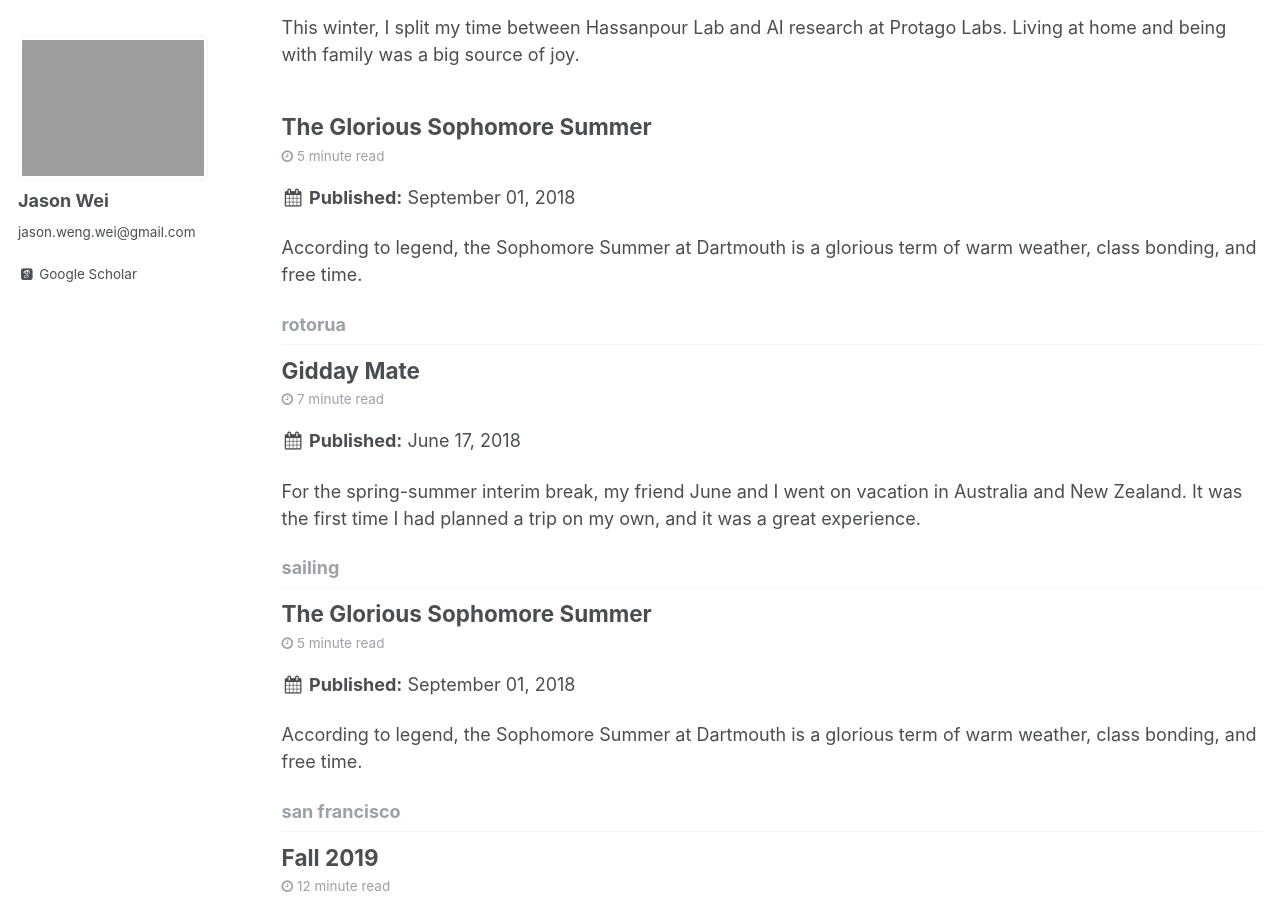
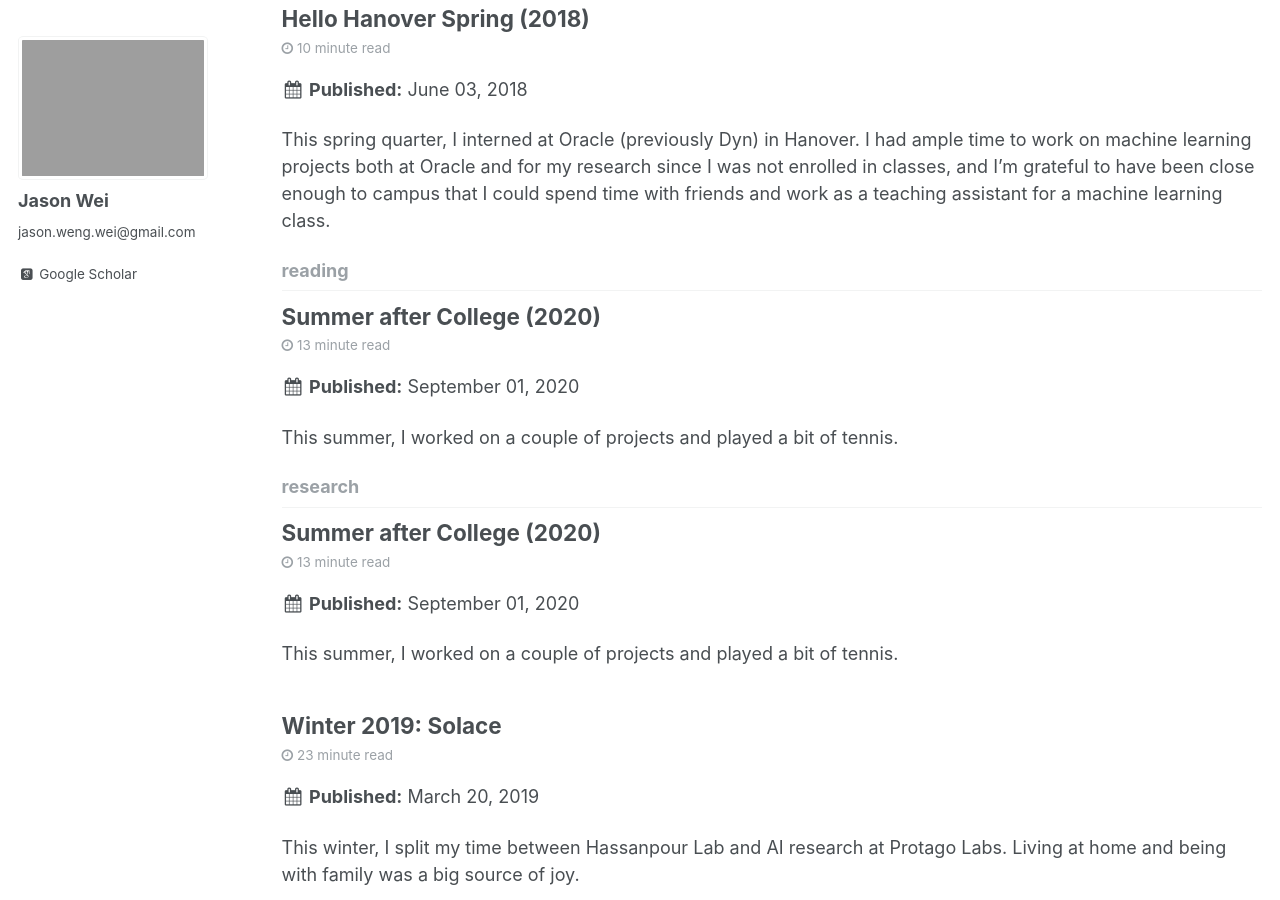
Before and after one commit to jasonwei20/jasonwei20.github.io, a Jekyll site: the page built from _pages/tag-archive.html, in a window 1280 px wide and 900 px high, scrolled down 16540 px. Built offline with Jekyll 4.4.1, drawn with Linux system fonts in a browser that asks for light colours; some web fonts are replaced; some of the changed text lies outside the part shown.

Commit message:
update blog

```diff
--- a/_drafts/2020-9-1-blog-post-14.md
+++ b/_posts/2020-9-1-blog-post-14.md
@@ -4,6 +4,10 @@ date: 2020-9-1
 permalink: /posts/2020/9/blog-post-14/
 tags:
   - nlp
+  - research
+  - tennis
+  - meditation
+  - reading
 ---
 
 This summer, I worked on a couple of projects and played a bit of tennis.
```
